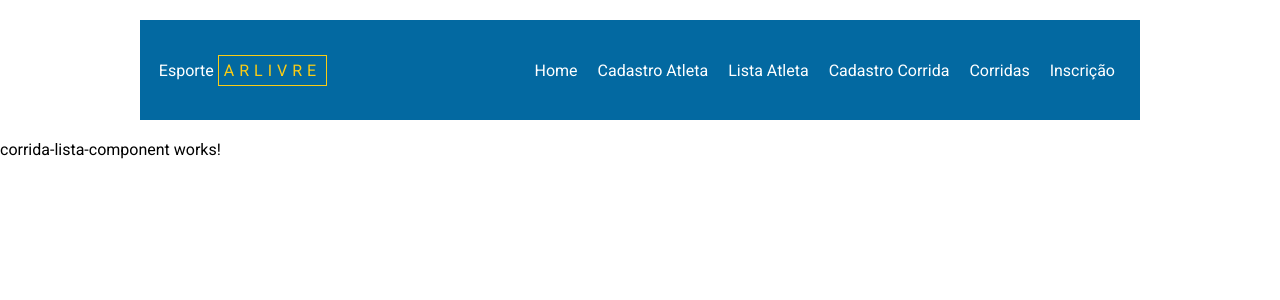
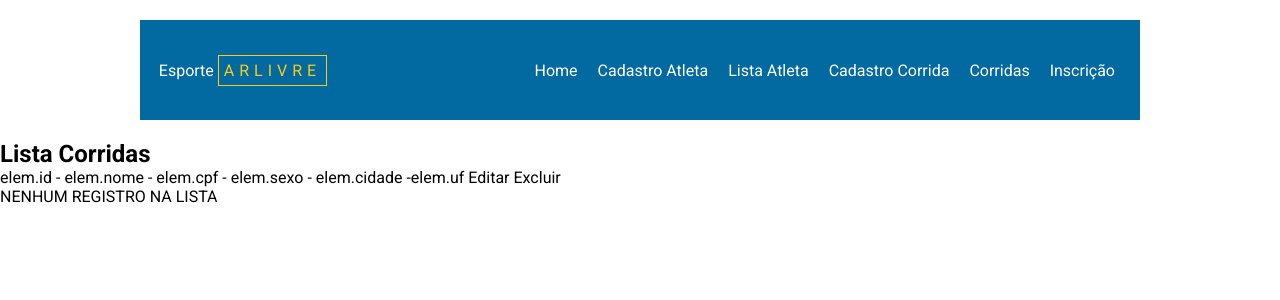
Before and after one commit to TheKito7/EsporteArlivre02, an Angular app: page /listacorrida in a window 1280 px wide. Shown: the top 300 px of the page. Built offline with nearby package versions, Linux system fonts and the light colour scheme.

Commit message:
Definido os elementos do HTML

```diff
--- a/src/app/component/corrida/corrida-lista-component/corrida-lista-component.html
+++ b/src/app/component/corrida/corrida-lista-component/corrida-lista-component.html
@@ -1 +1,23 @@
-<p>corrida-lista-component works!</p>
+<div id="div-lista">
+    <h2>Lista Corridas</h2>
+
+    <div id="lista-corrida">
+        <div class="item-corrida">
+            <span class="dados-corrida">
+                <span class="dados-corrida">
+                    elem.id - elem.nome - elem.cpf - elem.sexo - elem.cidade -elem.uf
+                </span>
+                <span class="links-lista">
+                    <a class="lnk-editar"> Editar </a>
+                    <a class="lnk-excluir"> Excluir </a>
+                </span>
+            </span>
+        </div>
+
+        <div class=" div-item-corrida">
+            NENHUM REGISTRO NA LISTA
+        </div>
+    </div>
+
+
+</div>
```
